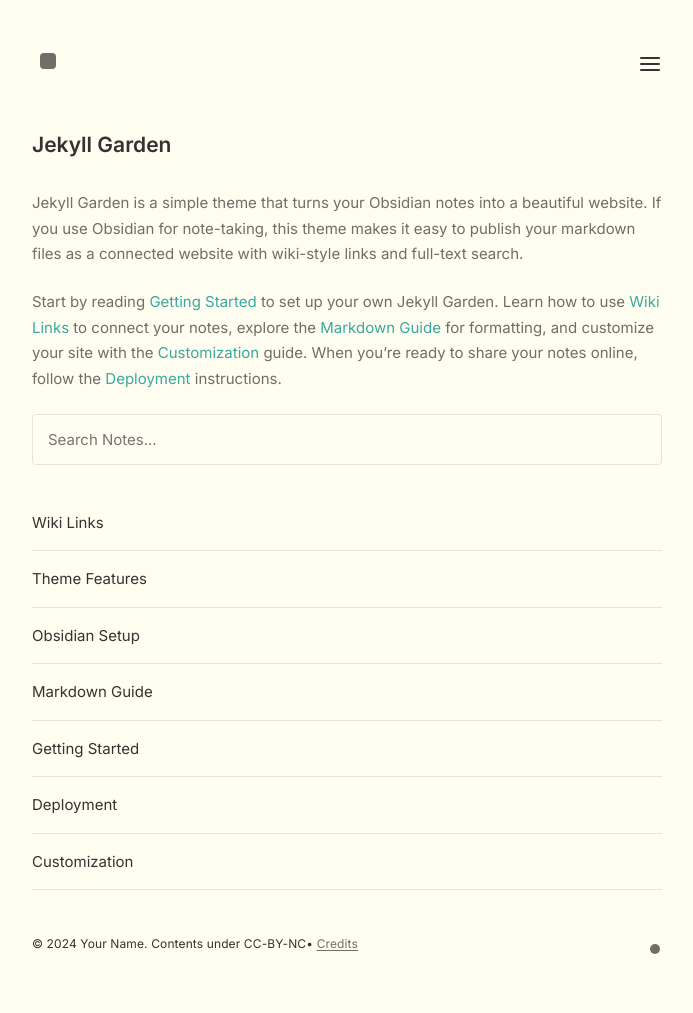
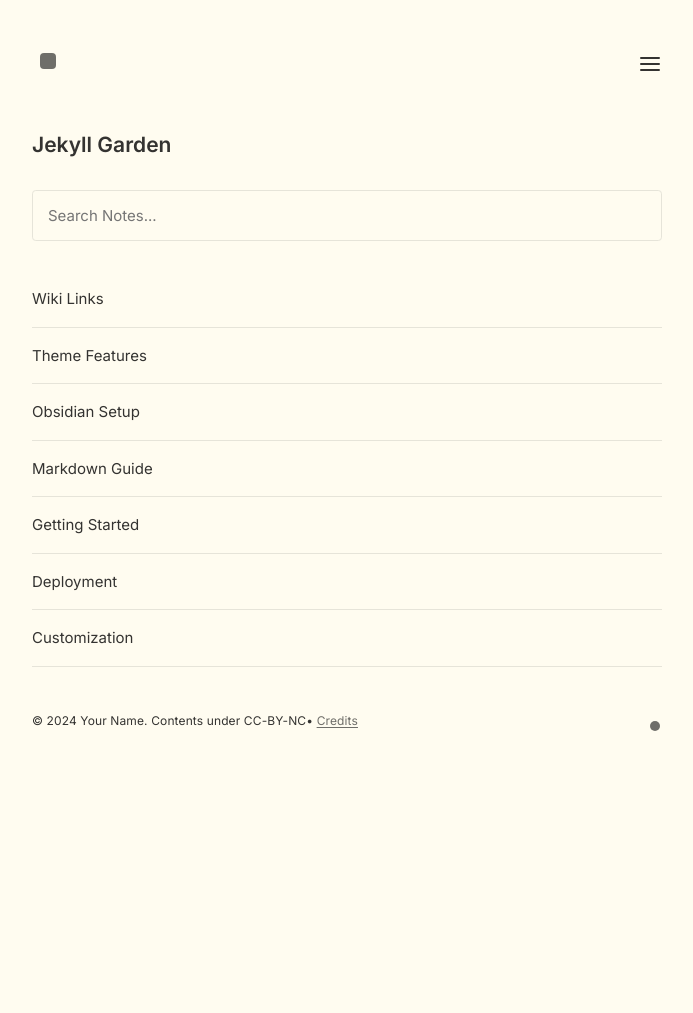
Before and after one commit to pydim-byte/pydim-byte.github.io, a Jekyll site: the page built from pages/index.md, in a window 1280 px wide. Shown: the whole page, without its empty margins (293-986 px from the left). Built offline with Jekyll 4.4.1, drawn with Linux system fonts in a browser that asks for light colours; after the commit the page ends 900 px from its top, so only the background shows below that.

Commit message:
Update index.md

```diff
--- a/pages/index.md
+++ b/pages/index.md
@@ -6,7 +6,3 @@ layout: Post
 permalink: /
 title: Jekyll Garden
 ---
-
-Jekyll Garden is a simple theme that turns your Obsidian notes into a beautiful website. If you use Obsidian for note-taking, this theme makes it easy to publish your markdown files as a connected website with wiki-style links and full-text search.
-
-Start by reading [[Getting Started]] to set up your own Jekyll Garden. Learn how to use [[Wiki Links]] to connect your notes, explore the [[Markdown Guide]] for formatting, and customize your site with the [[Customization]] guide. When you're ready to share your notes online, follow the [[Deployment]] instructions.
```
